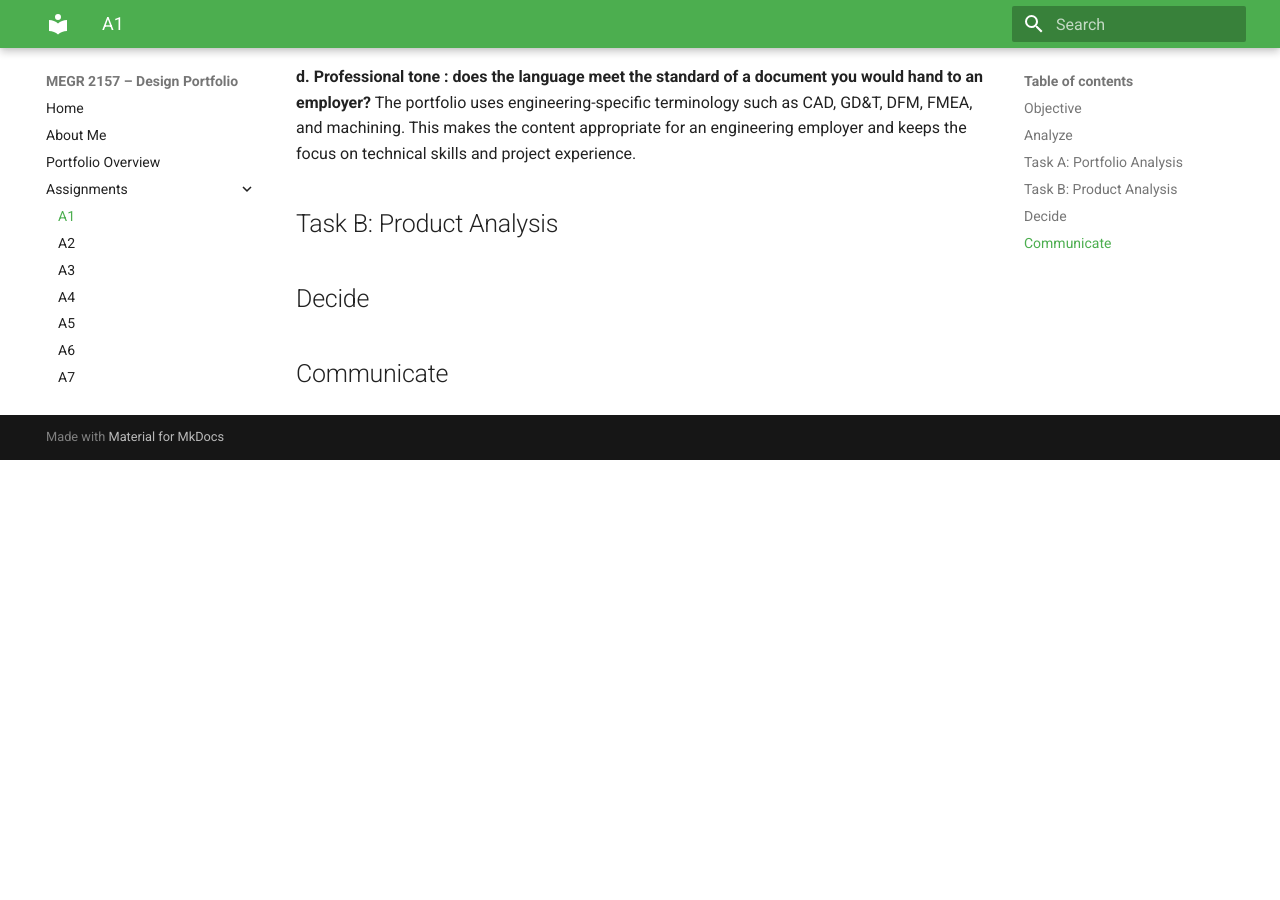
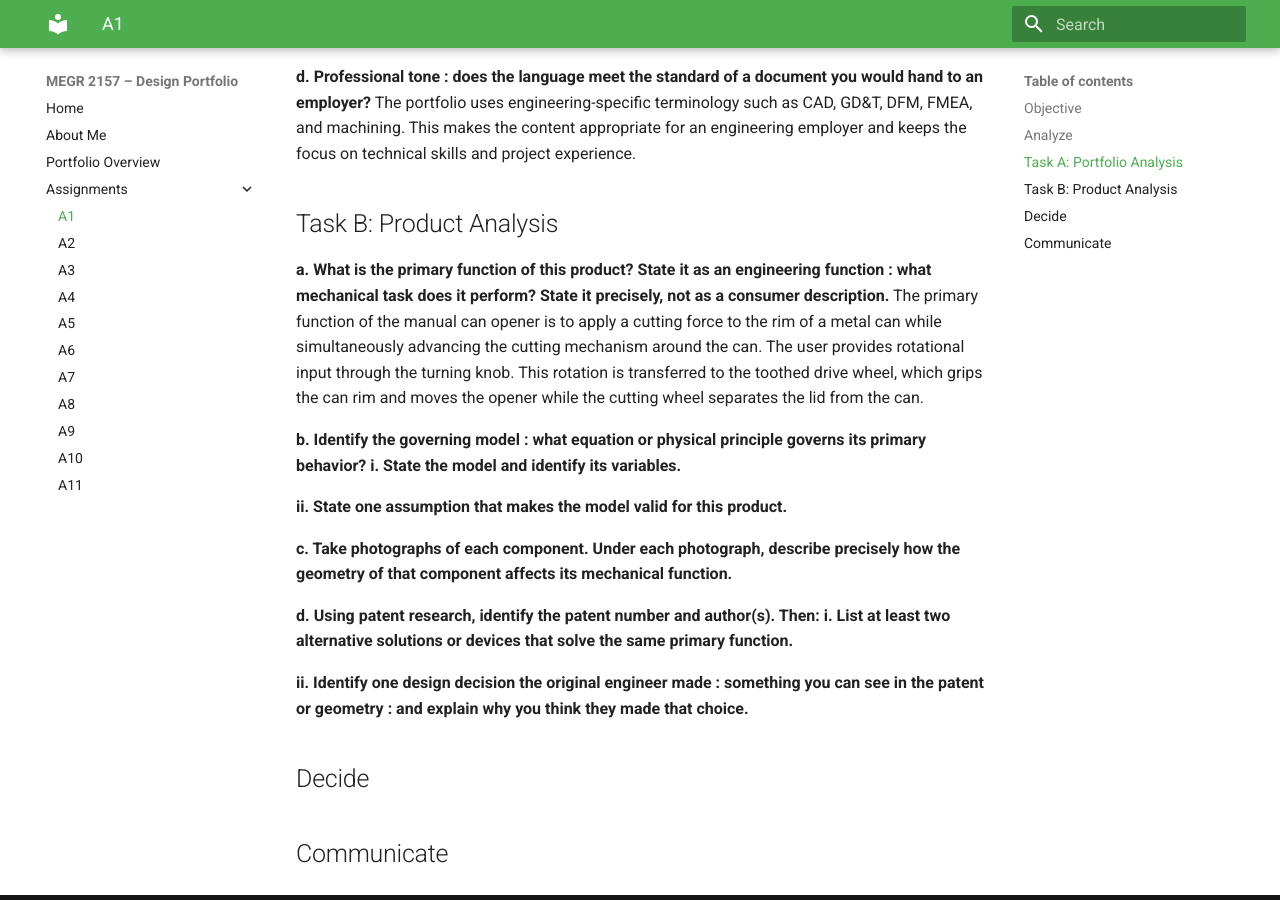
Before and after one commit to jcasillaspad/MEGR2157-Portfolio, an MkDocs documentation site: the page built from docs/assignments/A01/index.md, in a window 1280 px wide and 900 px high, scrolled down 1382 px. Built offline with MkDocs 1.6.1 and Material for MkDocs 9.7.7, drawn with Linux system fonts in a browser that asks for light colours; before the commit the page ends 1842 px from its top, so only the background shows below that.

Commit message:
Enhance Task B: Product Analysis section
Added detailed analysis and description for Task B of the assignment, including the primary function of the manual can opener and related questions.

```diff
--- a/docs/assignments/A01/index.md
+++ b/docs/assignments/A01/index.md
@@ -34,6 +34,21 @@ The portfolio shows what projects were completed but provides limited informatio
 The portfolio uses engineering-specific terminology such as CAD, GD&T, DFM, FMEA, and machining. This makes the content appropriate for an engineering employer and keeps the focus on technical skills and project experience.
 
 ## Task B: Product Analysis
+**a.  What is the primary function of this product? State it as an engineering function : what mechanical task does it perform? State it precisely, not as a consumer description.**
+The primary function of the manual can opener is to apply a cutting force to the rim of a metal can while simultaneously advancing the cutting mechanism around the can. The user provides rotational input through the turning knob. This rotation is transferred to the toothed drive wheel, which grips the can rim and moves the opener while the cutting wheel separates the lid from the can.
+
+**b.  Identify the governing model : what equation or physical principle governs its primary behavior?**
+**i.  State the model and identify its variables.**
+
+
+**ii.  State one assumption that makes the model valid for this product.**
+
+**c.  Take photographs of each component. Under each photograph, describe precisely how the geometry of that component affects its mechanical function.**
+
+**d.  Using patent research, identify the patent number and author(s). Then:**
+**i.  List at least two alternative solutions or devices that solve the same primary function.**
+
+**ii.  Identify one design decision the original engineer made : something you can see in the patent or geometry : and explain why you think they made that choice.**
 
 ## Decide
 
```
